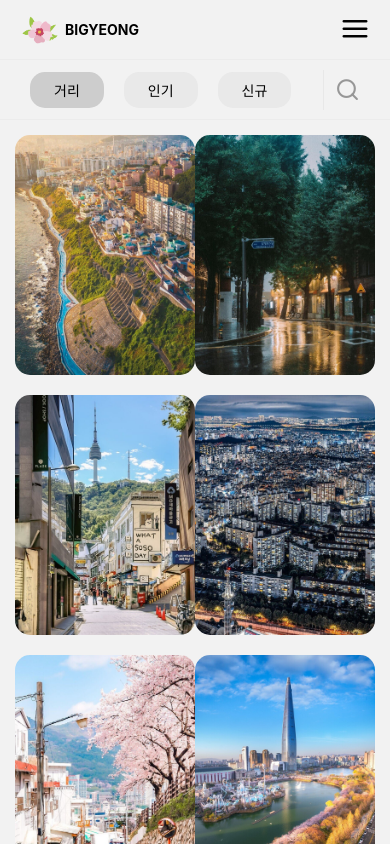
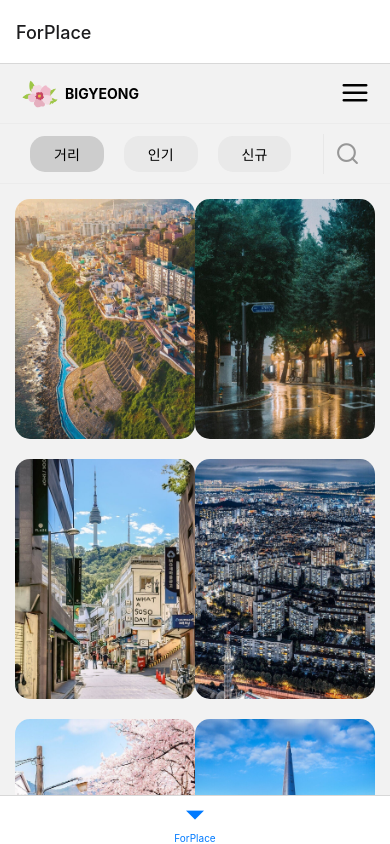
Before and after one commit to ShinEunJin/bigyeong_app, a React Native app: screen / in a window 390 px wide. Built offline with nearby package versions, Linux system fonts and the light colour scheme.

Commit message:
tabnavigator

```diff
--- a/App.tsx
+++ b/App.tsx
@@ -1,13 +1,9 @@
 import React from 'react';
-import {NavigationContainer} from '@react-navigation/native';
+
 import RootNavigation from './src/routes/RootNavigation';
 
 const App = () => {
-  return (
-    <NavigationContainer>
-      <RootNavigation />
-    </NavigationContainer>
-  );
+  return <RootNavigation />;
 };
 
 export default App;
--- a/package.json
+++ b/package.json
@@ -10,6 +10,7 @@
     "lint": "eslint . --ext .js,.jsx,.ts,.tsx"
   },
   "dependencies": {
+    "@react-navigation/bottom-tabs": "^6.3.1",
     "@react-navigation/native": "^6.0.10",
     "@react-navigation/native-stack": "^6.6.2",
     "react": "17.0.2",
--- a/src/routes/RootNavigation.tsx
+++ b/src/routes/RootNavigation.tsx
@@ -1,5 +1,7 @@
 import React from 'react';
+import {NavigationContainer} from '@react-navigation/native';
 import {createNativeStackNavigator} from '@react-navigation/native-stack';
+import {createBottomTabNavigator} from '@react-navigation/bottom-tabs';
 
 import Main from '@/views/Main';
 
@@ -8,14 +10,23 @@ type RootStackParamList = {
 };
 
 const Stack = createNativeStackNavigator<RootStackParamList>();
+const BottomTab = createBottomTabNavigator();
 
 const RootNavigation = () => {
   return (
-    <Stack.Navigator
-      screenOptions={{headerShown: false}}
-      initialRouteName="Main">
-      <Stack.Screen name="Main" component={Main} />
-    </Stack.Navigator>
+    <NavigationContainer>
+      <BottomTab.Navigator>
+        <BottomTab.Screen name="ForPlace">
+          {() => (
+            <Stack.Navigator
+              screenOptions={{headerShown: false}}
+              initialRouteName="Main">
+              <Stack.Screen name="Main" component={Main} />
+            </Stack.Navigator>
+          )}
+        </BottomTab.Screen>
+      </BottomTab.Navigator>
+    </NavigationContainer>
   );
 };
 
```
Also changed, not shown: 1 other file (tests, documents, lock files or other folders).
